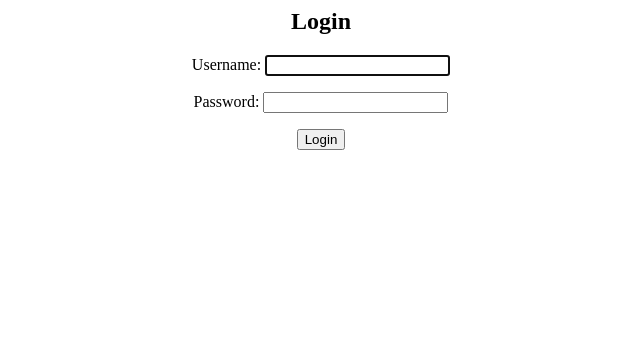
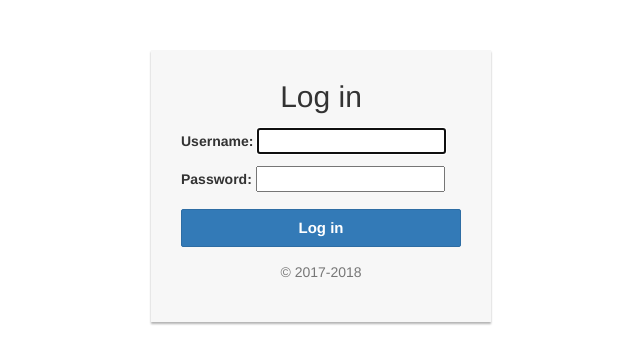
Before and after one commit to Ramkrushna/sentimental-analysis, a Django app: page / in a window 1280 px wide. Shown: the top 364 px of the page, without its empty margins (319-959 px from the left). Run offline with Django 3.2, Linux system fonts and the light colour scheme; some libraries are stand-ins or nearby versions.

Commit message:
loginpage and setting.py changes

```diff
--- a/sentimental_analysis_project/sentimental_analysis_app/templates/registration/login.html
+++ b/sentimental_analysis_project/sentimental_analysis_app/templates/registration/login.html
@@ -1,10 +1,49 @@
-
-
-{% block content %}
-  <center><h2>Login</h2>
-  <form method="post" >
-    {% csrf_token %}
-    {{ form.as_p }}
-    <button type="submit">Login</button></center>
-  </form>
-{% endblock %}
+<!DOCTYPE html>
+<html lang="en">
+<head>
+<meta charset="utf-8">
+<meta http-equiv="X-UA-Compatible" content="IE=edge">
+<meta name="viewport" content="width=device-width, initial-scale=1">
+<title>Login </title>
+<link rel="stylesheet" href="/static/bootstrap.min.css">
+<script src="/static/jquery.min.js"></script>
+<script src="/static/bootstrap.min.js"></script>
+<style type="text/css">
+	.login-form {
+		width: 340px;
+    	margin: 50px auto;
+	}
+    .login-form form {
+    	margin-bottom: 15px;
+        background: #f7f7f7;
+        box-shadow: 0px 2px 2px rgba(0, 0, 0, 0.3);
+        padding: 30px;
+    }
+    .login-form h2 {
+        margin: 0 0 15px;
+    }
+    .form-control, .btn {
+        min-height: 38px;
+        border-radius: 2px;
+    }
+    .btn {
+        font-size: 15px;
+        font-weight: bold;
+    }
+</style>
+</head>
+<body>
+<div class="login-form">
+    <form class="form-signin" method="post" >{% csrf_token %}
+        <h2 class="text-center">Log in</h2>
+        <div class="form-group">
+        {{ form.as_p }}
+        </div>
+        <div class="form-group">
+            <button type="submit" class="btn btn-primary btn-block">Log in</button>
+        </div>
+        <center><p class="mt-5 mb-3 text-muted">© 2017-2018</p></center>
+    </form>
+</div>
+</body>
+</html>
--- a/sentimental_analysis_project/sentimental_analysis_project/settings.py
+++ b/sentimental_analysis_project/sentimental_analysis_project/settings.py
@@ -19,7 +19,7 @@ import os
 BASE_DIR = os.path.dirname(os.path.dirname(os.path.abspath(__file__)))
 
 
-print (BASE_DIR)
+#print (BASE_DIR)
 
 
 # Quick-start development settings - unsuitable for production
@@ -127,4 +127,6 @@ USE_TZ = True
 # Static files (CSS, JavaScript, Images)
 # https://docs.djangoproject.com/en/2.0/howto/static-files/
 
+PROJECT_ROOT = os.path.dirname(os.path.abspath(__file__))
 STATIC_URL = '/static/'
+STATIC_ROOT = os.path.join(PROJECT_ROOT, 'static')
```
